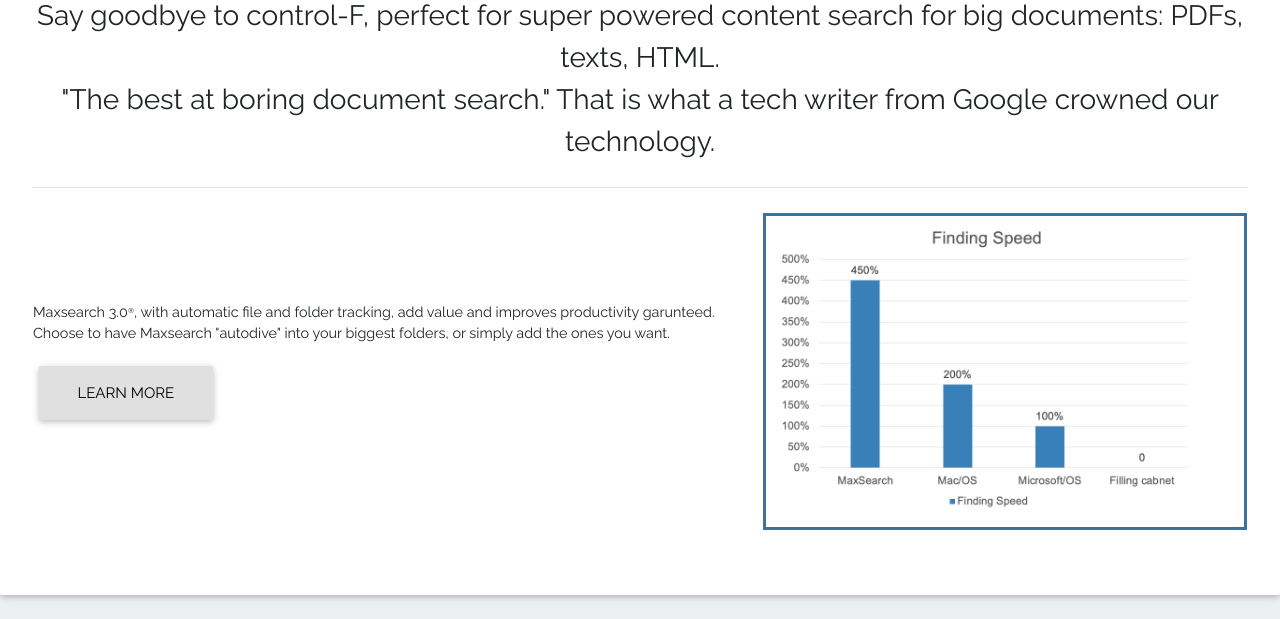
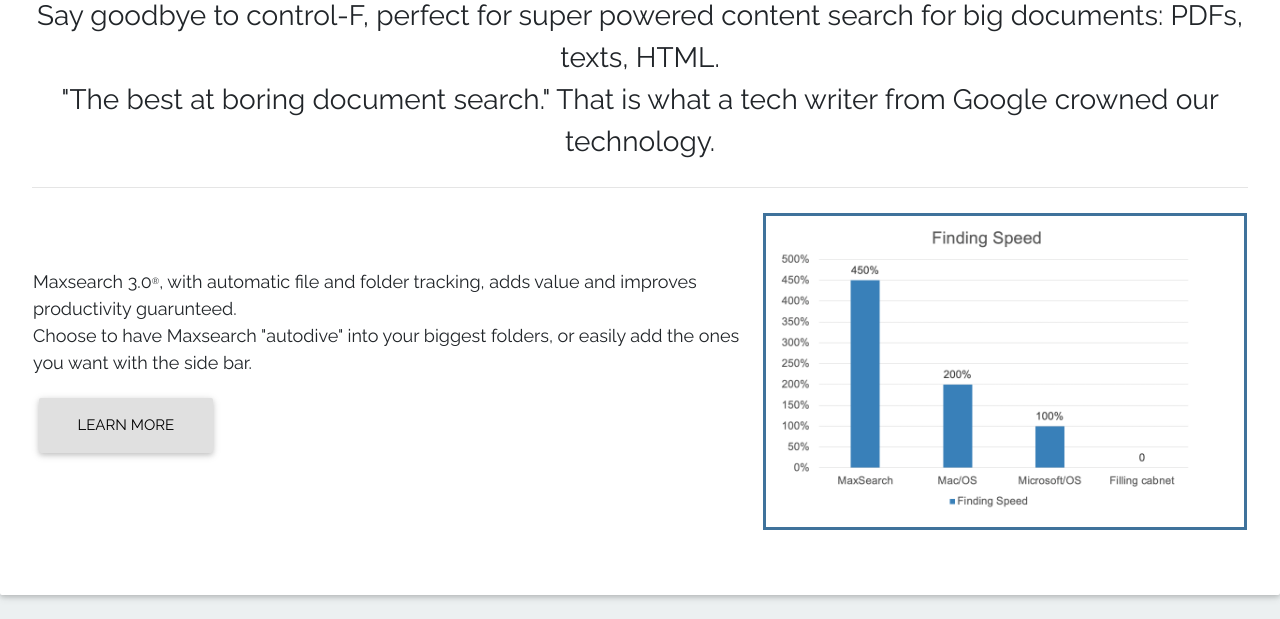
Before and after one commit to maxsetworld/maxset.org, a website: page index.html in a window 1280 px wide. Shown: the part 181-800 px from the top of the page. Drawn offline with Linux system fonts and the light colour scheme; a web font is replaced by a local one.

Commit message:
fixed spelling and grammer on homepage

```diff
--- a/css/style.css
+++ b/css/style.css
@@ -18,6 +18,10 @@
 
 p.lead {
     font-size: 28px;
+}
+
+p.major {
+  font-size: 18px;
 }
 
 .outline {
--- a/index.html
+++ b/index.html
@@ -63,7 +63,7 @@
       <table>
       <tr>
         <td style="width:60%;">
-          <p>Maxsearch 3.0<sup style="font-size:50%;">&reg;</sup>, with automatic file and folder tracking, add value and improves productivity garunteed.<br>Choose to have Maxsearch "autodive" into your biggest folders, or simply add the ones you want.</p>
+          <p class="major">Maxsearch 3.0<sup style="font-size:50%;">&reg;</sup>, with automatic file and folder tracking, adds value and improves productivity guarunteed.<br>Choose to have Maxsearch "autodive" into your biggest folders, or easily add the ones you want with the side bar.</p>
           <!-- <p>Let MaxSearch 3.0 help you save hours a day looking for key data on your computer.<br>This is not OS searching so you will stop spending valuable time with endless CTRL-F's.
           <br>
           MaxSearch instantly discovers insights now, from your data when you want it. Just add files and search.<br>
```
